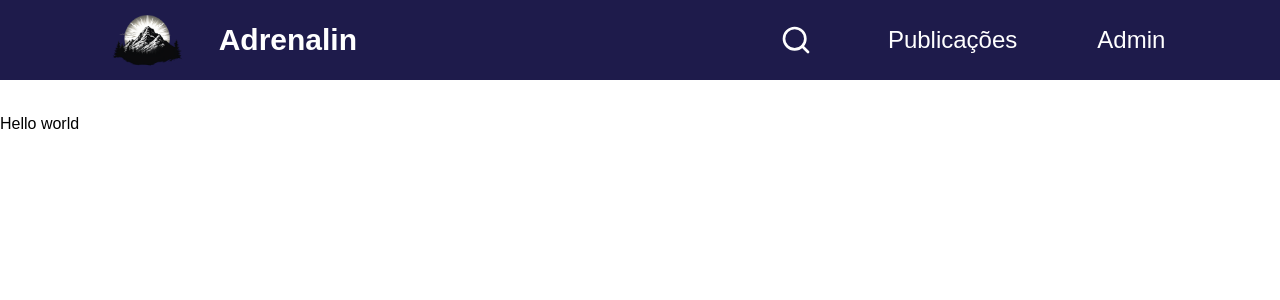
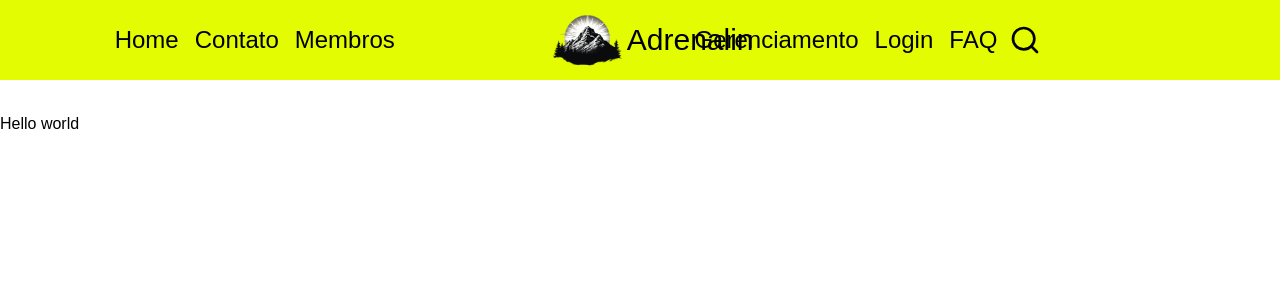
Before and after one commit to Daniel-Thielmann/Adrenalin-Ecommerce, a Next.js app: page / in a window 1280 px wide. Shown: the top 300 px of the page. Built offline with nearby package versions, Linux system fonts and the light colour scheme; a web font is replaced by a local one.

Commit message:
header no meu estilo, falta corrigir bugs!

```diff
--- a/components/header/index.tsx
+++ b/components/header/index.tsx
@@ -6,9 +6,16 @@ import Image from "next/image"
 import { Search as SearchIcon } from "lucide-react"
 import Search from '../search';
 
-const links = [
-    { href: '/posts', label: 'Publicações' },
-    { href: '/admin', label: 'Admin' }
+const esqlinks = [
+    { href: '/posts', label: 'Home' },
+    { href: '/admin', label: 'Contato' },
+    { href: '/admin', label: 'Membros' },
+]
+
+const dirlinks = [
+    { href: '/admin', label: 'Gerenciamento' },
+    { href: '/admin', label: 'Login' },
+    { href: '/admin', label: 'FAQ' },
 ]
 
 export default function Header() {
@@ -28,9 +35,22 @@ export default function Header() {
     }
 
     return (
-        <header className="bg-indigo-950 sticky top-0 z-20 mx-auto w-full py-8 px-4 md:p-0 mb-8">
-            <div className="flex flex-wrap items-center justify-between w-full md:w-10/12 mx-auto">
-                <Link href='/' className='flex gap-4 items-center'>
+        <header className="bg-[#E3FC02] sticky top-0 z-20 mx-auto w-full py-8 px-4 md:p-0 mb-8">
+            <div className="flex items-center justify-between w-full md:w-10/12 mx-auto">
+
+                {/* parte esquerda da header */}
+                <nav className="flex justify-end mr-36">
+                    <div className="hidden w-full md:flex justify-end items-center">
+                        {esqlinks.map((link, index) =>
+                            <Link href={link.href} key={index}>
+                                <span className="text-2xl text-black hover:bg-white/20 p-2 rounded-xl">{link.label}</span>
+                            </Link>
+                        )}
+                    </div>
+                </nav>
+
+                {/* parte do centro com a logo e nome */}
+                <Link href='/' className='flex items-center'>
                     <Image
                         src={'/logo/logo.png'}
                         alt="logo do blog"
@@ -38,59 +58,72 @@ export default function Header() {
                         height={904}
                         className="h-20 w-20 rounded-xl"
                     />
-                    <span className="text-white hidden md:block text-3xl font-semibold"></span>
-                    <span className="text-white hidden md:block text-3xl font-semibold">Adrenalin</span>
+                    <span className="text-black md:block text-3xl">Adrenalin</span>
                 </Link>
+
                 <nav className="flex justify-end">
-                    <div className="hidden w-full md:flex justify-end items-center gap-16">
+                    <div className="hidden w-full md:flex justify-end items-center">
+                        {dirlinks.map((link, index) =>
+                            <Link href={link.href} key={index}>
+                                <span className="text-2xl text-black hover:bg-white/20 p-2 rounded-xl">{link.label}</span>
+                            </Link>
+                        )}
+
                         <button onClick={toggleNav}>
                             {isSearchOpen ?
                                 <X
                                     onClick={toggleSearch}
-                                    className="w-10 h-10 text-white cursor-pointer hover:bg-white/20 transition-all duration-200 p-1 rounded-xl"
+                                    className="w-10 h-10 text-black cursor-pointer hover:bg-white/20 transition-all duration-200 p-1 rounded-xl"
                                 />
                                 :
                                 <SearchIcon
                                     onClick={toggleSearch}
-                                    className="w-10 h-10 text-white cursor-pointer hover:bg-white/20 transition-all duration-200 p-1 rounded-xl"
+                                    className="w-10 h-10 text-black cursor-pointer hover:bg-white/20 transition-all duration-200 p-1 rounded-xl"
                                 />
                             }
                         </button>
-                        {links.map((link, index) =>
-                            <Link href={link.href} key={index}>
-                                <span className="text-2xl text-white hover:bg-white/20 p-2 rounded-xl">{link.label}</span>
-                            </Link>
-                        )}
                     </div>
+                </nav>
+
+
+                {/* mobile */}
+                <nav className="flex justify-center ml-32">
                     <div className="md:hidden">
                         {isNavOpen || isSearchOpen ?
                             <X
                                 onClick={toggleNavSearch}
-                                className="w-10 h-10 text-white cursor-pointer hover:bg-white/20 transition-all duration-200 p-1 rounded-xl"
+                                className="w-10 h-10 text-black cursor-pointer hover:bg-white/20 transition-all duration-200 p-1 rounded-xl"
                             />
                             :
                             <div className="flex gap-4">
                                 <SearchIcon
                                     onClick={toggleSearch}
-                                    className="w-12 h-12 text-white cursor-pointer"
+                                    className="w-12 h-12 text-black cursor-pointer"
                                 />
                                 <Menu
                                     onClick={toggleNav}
-                                    className="w-12 h-12 text-white cursor-pointer"
+                                    className="w-12 h-12 text-v cursor-pointer"
                                 />
                             </div>
                         }
                     </div>
                 </nav>
+
                 {isSearchOpen && (
                     <Search />
                 )}
 
                 {isNavOpen && (
-                    <div className="md:hidden flex basis-full flex-col items-center gap-6 mt-10">
-                        {links.map((link, index) =>
+                    <div className="md:hidden flex basis-full flex-col items-center gap-2">
+                        {esqlinks.map((link, index) =>
                             <Link href={link.href} key={index}>
-                                <span className="text-2xl text-white hover:bg-white/20 p-2 rounded-xl">{link.label}</span>
+                                <span className="text-2xl text-black hover:bg-white/20 rounded-xl">{link.label}</span>
+                            </Link>
+                        )}
+
+                        {dirlinks.map((link, index) =>
+                            <Link href={link.href} key={index}>
+                                <span className="text-2xl text-black hover:bg-white/20 rounded-xl">{link.label}</span>
                             </Link>
                         )}
                     </div>
--- a/components/search/index.tsx
+++ b/components/search/index.tsx
@@ -11,7 +11,7 @@ export default function Search(){
                         name="search"
                         type="text"
                         className="w-full rounded-xl px-16 py-6 text-white bg-zinc-900 hover:bg-zinc-800 caret-white transition-all duration-300"
-                        placeholder="Faça sua busca!"
+                        placeholder="Busque Algo!"
                         />
                 </div>
             </div>
```
